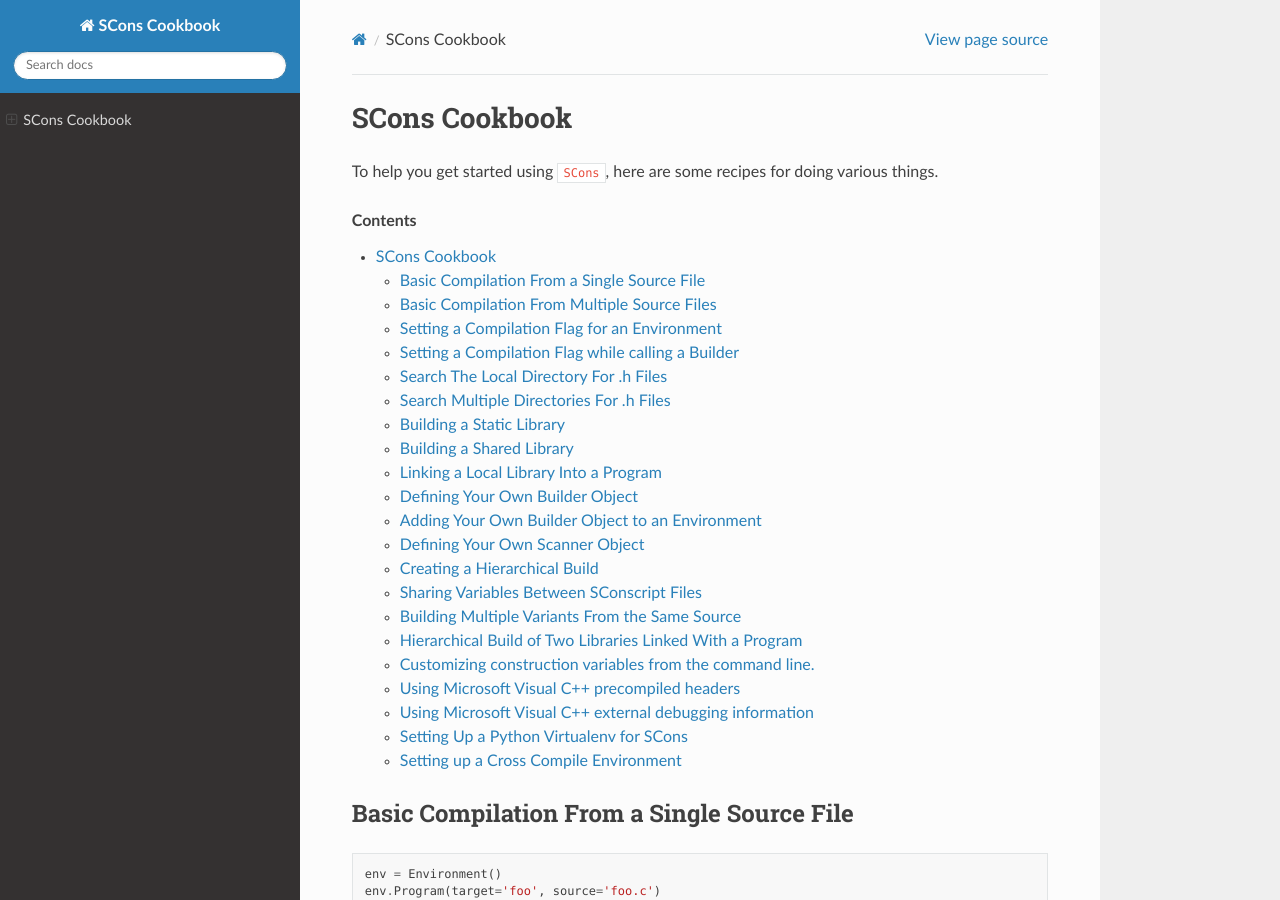
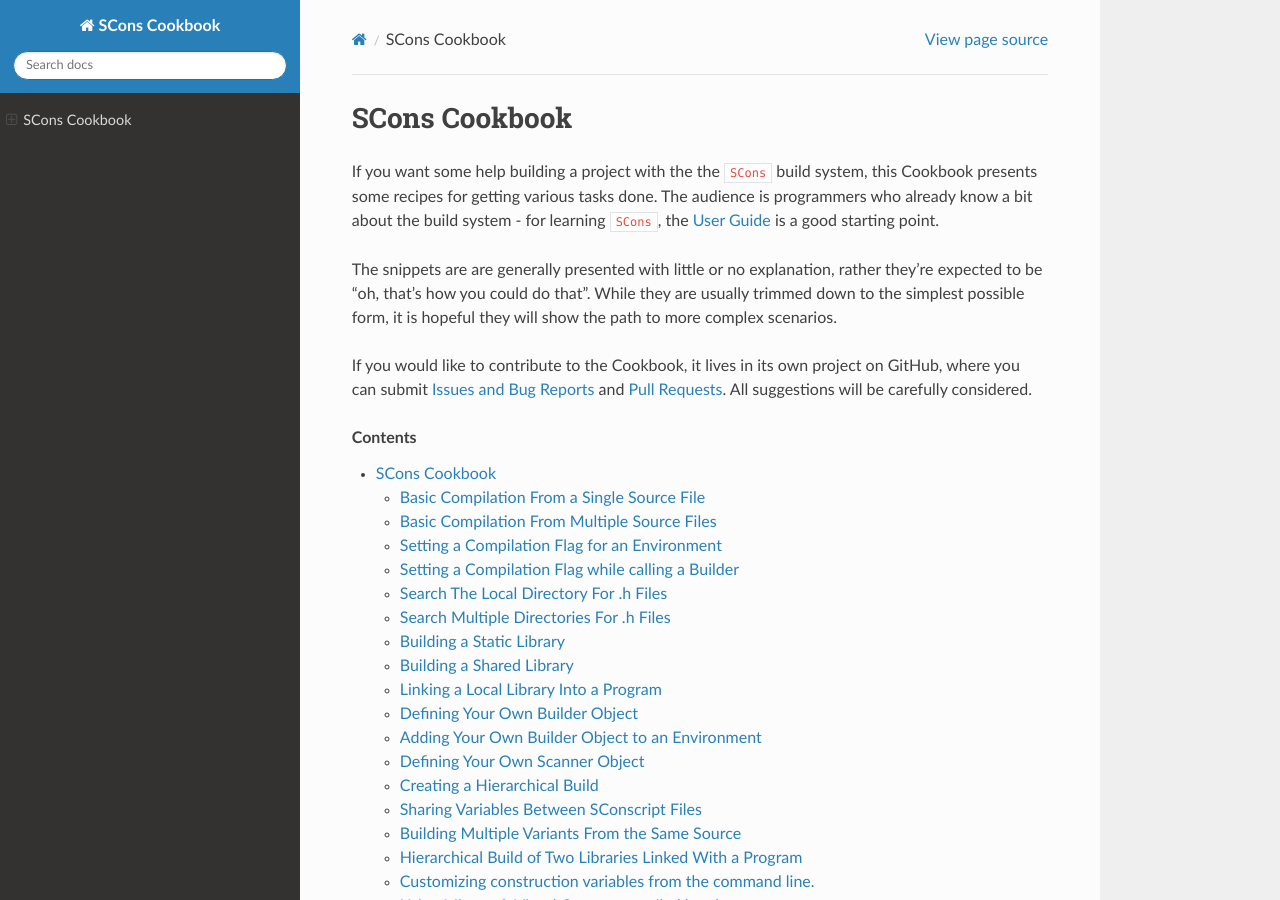
Before and after one commit to SCons/cookbook, a Sphinx documentation site: the page built from docs/SConsCookbook.rst, in a window 1280 px wide and 900 px high. Built offline with Sphinx 7.4.7 and the Read the Docs theme 2.0.0, drawn with Linux system fonts in a browser that asks for light colours.

Commit message:
Build out the intro a bit
and since this will often be viewed on Readthedocs,
point back to the github project for contributions.

Signed-off-by: Mats Wichmann <mats@linux.com>

```diff
--- a/docs/SConsCookbook.rst
+++ b/docs/SConsCookbook.rst
@@ -1,8 +1,23 @@
 SCons Cookbook
 ==============
 
-To help you get started using ``SCons``, here are some recipes for
-doing various things.
+If you want some help building a project with the the ``SCons``
+build system, this Cookbook presents some recipes for getting
+various tasks done.  The audience is programmers who already know a
+bit about the build system - for learning ``SCons``, the `User Guide
+<https://scons.org/doc/production/HTML/scons-user/index.html>`_ is a
+good starting point.
+
+The snippets are are generally presented with little or no explanation,
+rather they're expected to be "oh, that's how you could do that".
+While they are usually trimmed down to the simplest possible form,
+it is hopeful they will show the path to more complex scenarios.
+
+If you would like to contribute to the Cookbook, it lives in
+its own project on GitHub, where you can submit
+`Issues and Bug Reports <https://github.com/SCons/cookbook/issues>`_
+and `Pull Requests <https://github.com/SCons/cookbook/pulls>`_.
+All suggestions will be carefully considered.
 
 .. contents:: Contents
 
```
